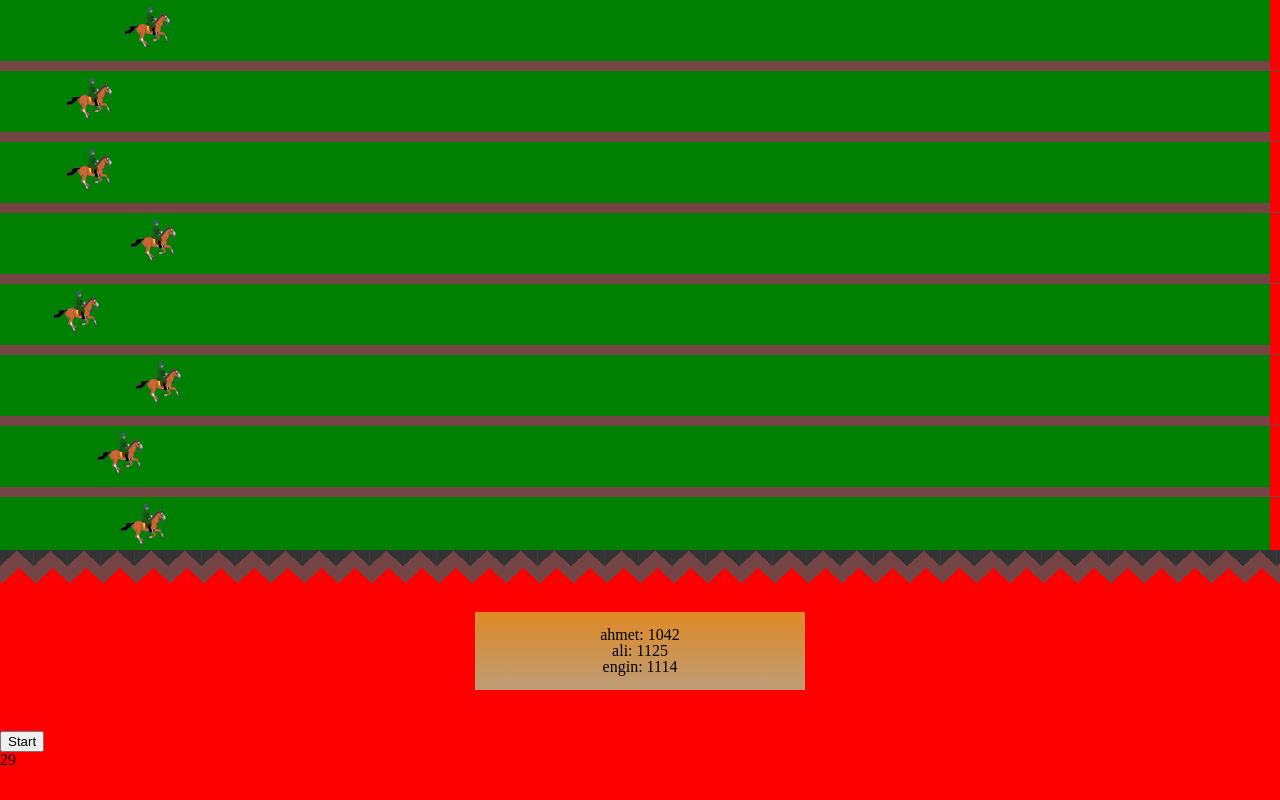
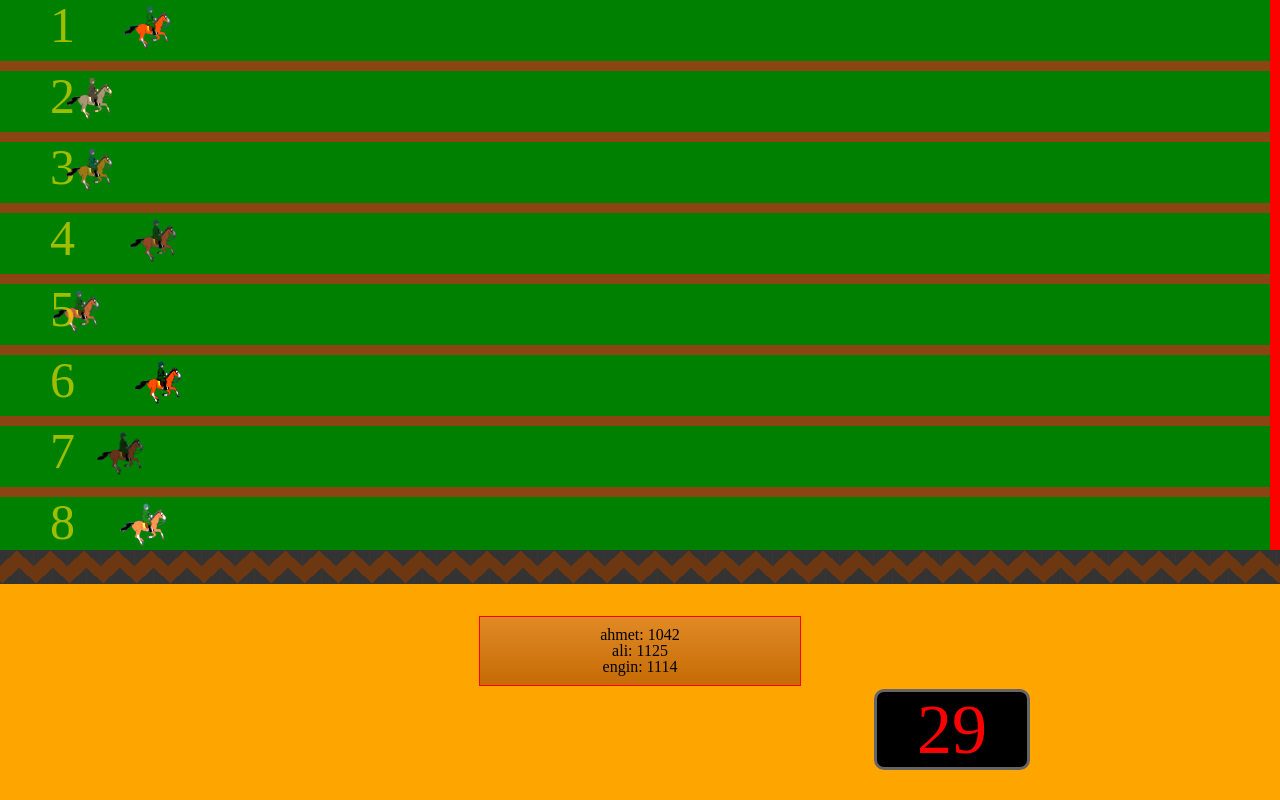
Before and after one commit to enqinsel/horse-racing, a Vue app: page / in a window 1280 px wide. Both pictures are taken after a click on the button "Start". Built offline with nearby package versions, Linux system fonts and the light colour scheme.

Commit message:
css updated

```diff
--- a/src/components/Horse.vue
+++ b/src/components/Horse.vue
@@ -39,12 +39,15 @@ const show = ref(false);
 let myInterval;
 let count;
 
-const showRoad = ref(false)
+const showRoad = ref(false);
+const showStart = ref(true);
+
 function startHandler() {
   showSecond.value = true;
   myInterval = setInterval(horseFunk, 1000);
   count = setInterval(countDown, 1000);
-  showRoad.value = true
+  showRoad.value = true;
+  showStart.value = false;
 }
 
 function restartHandler() {
@@ -86,6 +89,7 @@ function myFunk(rdn, fin, margin, name, road) {
         setTimeout(function isShow() {
           show.value = true;
           showSecond.value = false;
+          showRoad.value = false;
         }, 2000);
       }
       margin.value = fin.value.offsetLeft - 50;
@@ -113,52 +117,58 @@ function countDown() {
   <div class="body">
     <div class="container">
       <div ref="finish" class="final"></div>
-      <img src="../../public/horse.gif" :style="`margin-left:${marginLeft}px`" />
+      <p class="lane">1</p>
+      <img src="../../public/horse.gif" :style="`margin-left:${marginLeft}px`" style="filter:saturate(2)"/>
       <hr />
     </div>
     <div class="container">
       <div ref="finish2" class="final"></div>
-      <img src="../../public/horse.gif" :style="`margin-left:${marginLeft2}px`" />
+      <p class="lane">2</p>
+      <img src="../../public/horse.gif" :style="`margin-left:${marginLeft2}px`" style="filter:sepia(5)"/>
       <hr />
     </div>
     <div class="container">
       <div ref="finish3" class="final"></div>
-      <img src="../../public/horse.gif" :style="`margin-left:${marginLeft3}px`" />
+      <p class="lane">3</p>
+      <img src="../../public/horse.gif" :style="`margin-left:${marginLeft3}px`" style="filter:hue-rotate(30deg)"/>
       <hr />
     </div>
     <div class="container">
       <div ref="finish4" class="final"></div>
-      <img src="../../public/horse.gif" :style="`margin-left:${marginLeft4}px`" />
+      <p class="lane">4</p>
+      <img src="../../public/horse.gif" :style="`margin-left:${marginLeft4}px`" style="filter:brightness(0.7)" />
       <hr />
     </div>
     <div class="container">
       <div ref="finish5" class="final"></div>
+      <p class="lane">5</p>
       <img src="../../public/horse.gif" :style="`margin-left:${marginLeft5}px`" />
       <hr />
     </div>
     <div class="container">
       <div ref="finish6" class="final"></div>
-      <img src="../../public/horse.gif" :style="`margin-left:${marginLeft6}px`" />
+      <p class="lane">6</p>
+      <img src="../../public/horse.gif" :style="`margin-left:${marginLeft6}px`" style="filter:contrast(200%)" />
       <hr />
     </div>
     <div class="container">
       <div ref="finish7" class="final"></div>
-      <img src="../../public/horse.gif" :style="`margin-left:${marginLeft7}px`" />
+      <p class="lane">7</p>
+      <img src="../../public/horse.gif" :style="`margin-left:${marginLeft7}px`" style="filter:brightness(0.5)"/>
       <hr />
     </div>
     <div class="bottom-container">
       <div ref="finish8" class="final"></div>
-      <img src="../../public/horse.gif" :style="`margin-left:${marginLeft8}px`" />
+      <img src="../../public/horse.gif" :style="`margin-left:${marginLeft8}px`" style="filter:brightness(1.5)"/>
+      <p class="lane">8</p>
     </div>
     <hr class="barrier" />
     <div v-if="showRoad" class="road">
+      ahmet: {{ horseOneroad }} <br />
+      ali: {{ horseTworoad }} <br />
+      engin: {{ horseThreeroad }} <br />
+    </div>
 
-        ahmet: {{ horseOneroad }} <br>
-        ali: {{ horseTworoad }} <br>
-        engin: {{ horseThreeroad }} <br>
-
-    </div>
-    <button @click="startHandler">Start</button>
     <div v-if="show" class="result">
       <div class="mask"></div>
       <div class="card">
@@ -178,30 +188,69 @@ function countDown() {
         <button class="restartButton" @click="restartHandler">Yeniden Başlat</button>
       </div>
     </div>
-    <div v-if="showSecond">
+    <div class="second" v-if="showSecond">
       <p>{{ second }}</p>
     </div>
   </div>
+  <button v-if="showStart" class="startButton" @click="startHandler">Start</button>
 </template>
 
 <style scoped>
 
-.road{
+.lane{
+  display: inline;
+  font-size: 50px;
+  position: fixed;
+  left: 50px;
+  color: #fbe200a3;
+}
+.second{
+  background-color: rgb(0, 0, 0);
+  width: 150px;
+  height: 75px;
+  font-size: 70px;
+  border: 3px solid rgb(102, 101, 101);
+  color: red;
+  display: flex;
+  align-items: center;
+  justify-content: space-around;
+  position: fixed;
+  border-radius: 10px;
+  right: 250px;
+  bottom: 30px;
+}
+.startButton {
+  width: 250px;
+  height: 80px;
+  font-size: 36px;
+  margin-left: 40%;
+  margin-top: 15px;
+  cursor: pointer;
+  border: none;
+  border-radius: 10px;
+  background-color: rgb(86, 223, 13);
+  color: white;
+}
+
+.startButton:hover {
+  transform: scale(1.2);
+  transition: all 0.3s ease;
+}
+.road {
   display: grid;
   grid-template-columns: repeat(1, 1fr);
   background: rgb(237, 252, 196);
-  background: linear-gradient(0deg, #bd9c76 0%, #e08a26 100%);
+  background: linear-gradient(0deg, #c56b05 0%, #e08a26 100%);
   border: 1px solid red;
   text-align: center;
-  padding: 15px;
+  padding: 10px;
   width: 300px;
   margin-left: 50%;
   margin-top: 50px;
   transform: translate(-50%, -50%);
-
 }
 
-.restartButton{
+.restartButton {
   padding: 10px;
   width: 150px;
   margin-left: auto;
@@ -212,7 +261,7 @@ function countDown() {
   color: white;
   cursor: pointer;
 }
-.rankColor{
+.rankColor {
   color: rgb(246, 255, 0);
 }
 .label__line {
@@ -234,16 +283,17 @@ img {
   position: relative;
   float: right;
   background-color: rgb(255, 0, 0);
+  box-shadow: 0px -10px 0px 0px #ff0000;
 }
 
 .container {
   background-color: green;
-  box-shadow: 0px 10px 0px 20px #754545;
+  box-shadow: 0px 10px 0px 20px #8B4513;
 }
 
 .bottom-container {
   background-color: green;
-  box-shadow: 0px -10px 0px 0px #754545;
+  box-shadow: 0px -10px 0px 0px #8B4513;
 }
 
 .mask {
@@ -258,8 +308,7 @@ img {
 .card {
   display: grid;
   grid-template-columns: repeat(1, 1fr);
-  background: rgb(237, 252, 196);
-  background: linear-gradient(0deg, #bd9c76 0%, #e08a26 100%);
+  background-color: #e19135;
   border: 1px solid red;
   text-align: center;
   padding: 15px;
@@ -284,12 +333,12 @@ li {
 
 .barrier {
   font-size: 0.3em;
-  background: linear-gradient(315deg, rgb(255, 0, 0) 25%, transparent 25%) -3em 0,
-    linear-gradient(45deg, rgb(255, 0, 0) 25%, transparent 25%) -3em 0,
+  background: linear-gradient(315deg, #333 25%, transparent 25%) -3em 0,
+    linear-gradient(45deg, #333 25%, transparent 25%) -3em 0,
     linear-gradient(135deg, #333 25%, transparent 25%),
     linear-gradient(225deg, #333 25%, transparent 25%);
   background-size: 7em 100%;
-  background-color: #754545;
+  background-color: #6c3711;
   height: 7em;
   border: none;
   margin: 0;
--- a/src/style.css
+++ b/src/style.css
@@ -118,7 +118,7 @@ footer, header, hgroup, menu, nav, section {
 }
 body {
 	line-height: 1;
-  background: red;
+  background: #ffa500;
 }
 ol, ul {
 	list-style: none;
```
